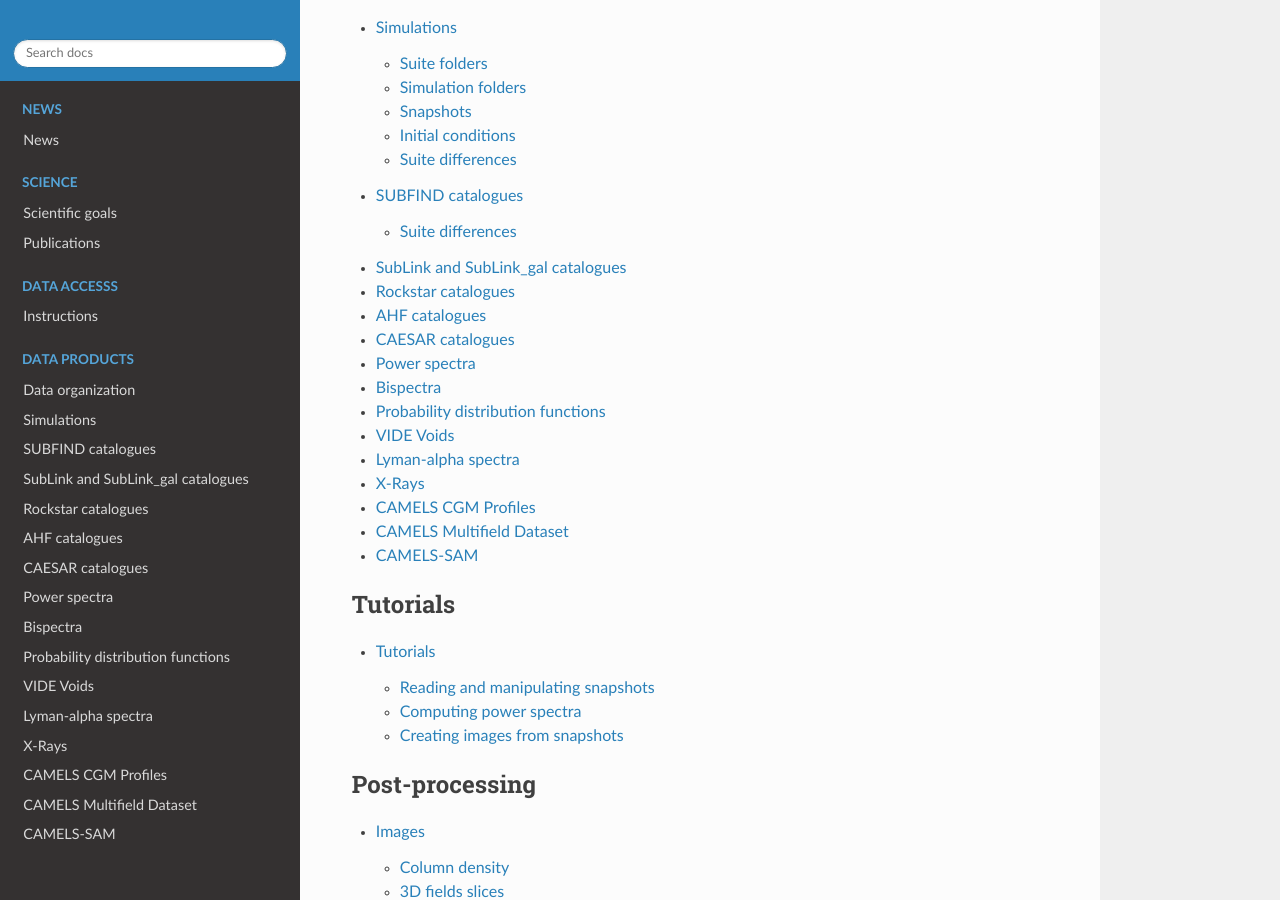
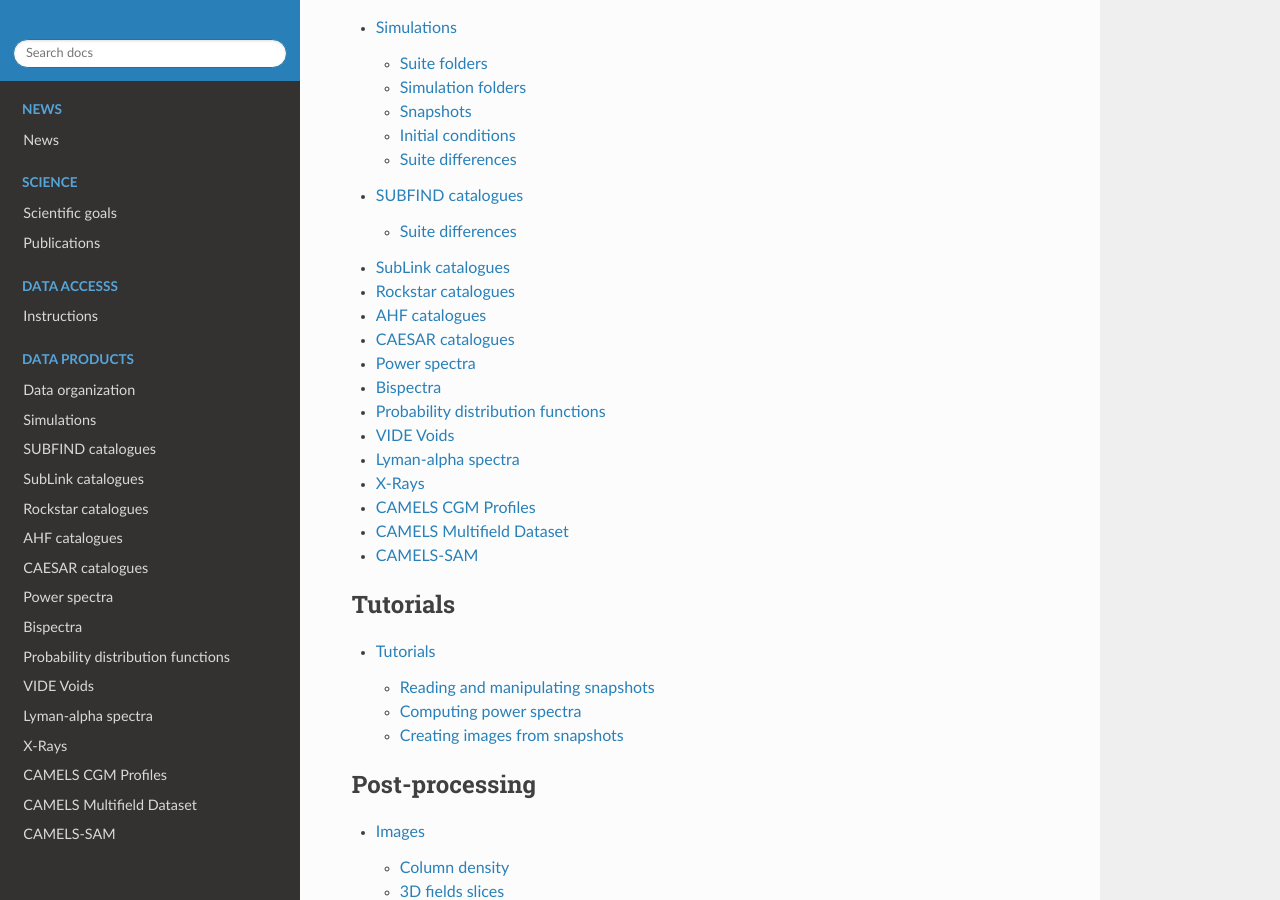
Before and after one commit to franciscovillaescusa/CAMELS, a Sphinx documentation site: the page built from docs/source/index.rst, in a window 1280 px wide and 900 px high, scrolled down 1510 px. Built offline with Sphinx 7.4.7 and the Read the Docs theme 2.0.0, drawn with Linux system fonts in a browser that asks for light colours; pages that are not in the unit, such as notebooks, are missing from menus.

Commit message:
Update SubLink.rst

```diff
--- a/docs/source/SubLink.rst
+++ b/docs/source/SubLink.rst
@@ -1,11 +1,11 @@
-.. _SubLink and _SubLink_\gal:
+.. _SubLink:
 
 *******************
-SubLink and SubLink_gal catalogues
+SubLink catalogues
 *******************
 
-The folders ``SubLink and SubLink_gal`` contain the SUBFIND-based SubLink and SubLink_gal merger trees. The data is organized following the general hierarchical structure described in :ref:`suite_folders`.
+The folders ``SubLink`` and ``SubLink_gal`` contain the SUBFIND-based SubLink and SubLink_gal merger trees. The data is organized following the general hierarchical structure described in :ref:`suite_folders`.
 
-The format of the catalogues is the traditional one from SubLink, and we refer the user to the `SubLink documentation <https://www.tng-project.org/data/docs/specifications/#sec4a`_ for further details. We note that these trees are not yet available for SIMBA, but for now only for IllustrisTNG and Astrid.
+The format of the catalogues is the traditional one from SubLink, and we refer the user to the `SubLink documentation <https://www.tng-project.org/data/docs/specifications/#sec4a>`_ for further details. We note that these trees are not yet available for SIMBA, but for now only for IllustrisTNG and Astrid.
 
 We make available both SubLink and SubLink_gal versions generated by the SubLink algorithm. SubLink is the dark matter-based version, which corresponds exactly to the method used in the public data release of the IllustrisTNG project, while SubLink_gal is the baryonic-based version, which tracks the baryons across snapshots rather than the dark matter. The differences between the two are modest.
```
